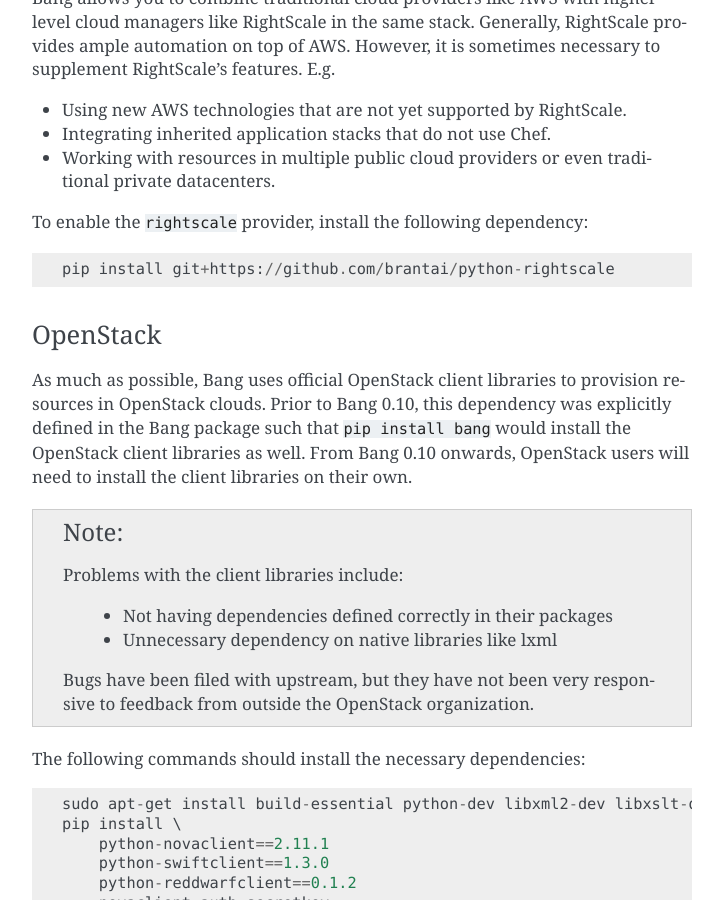
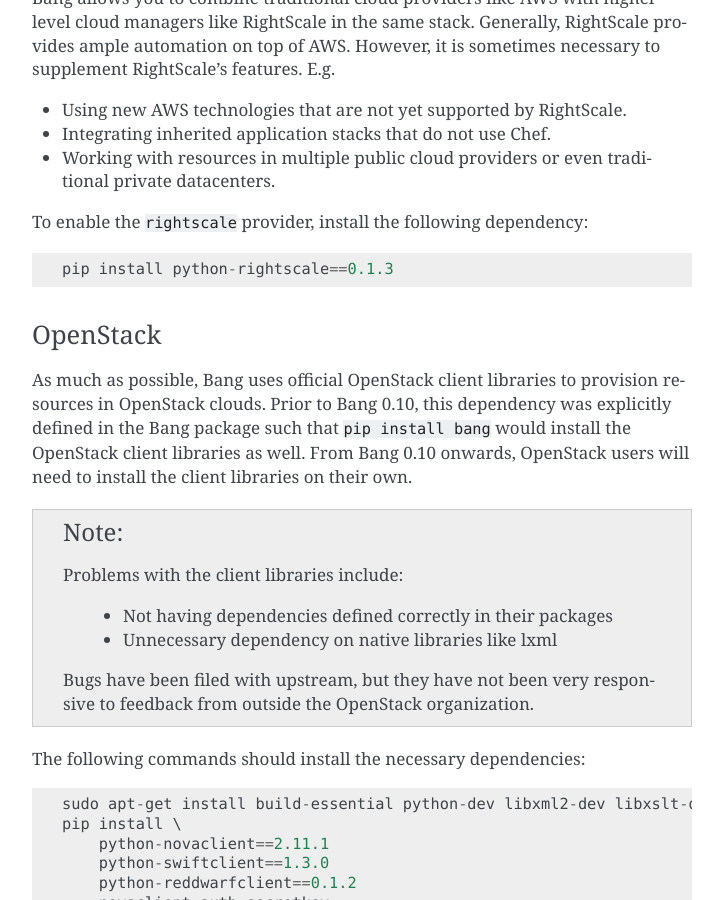
Before and after one commit to fr33jc/bang, a Sphinx documentation site: the page built from doc/installing.txt, in a window 1280 px wide and 900 px high, scrolled down 1520 px. Shown: the whole window, without its empty margins (388-1111 px from the left). Built offline with Sphinx 7.4.7, drawn with Linux system fonts in a browser that asks for light colours.

Commit message:
Update dependency to python-rightscale==0.1.3

```diff
--- a/doc/installing.txt
+++ b/doc/installing.txt
@@ -79,7 +79,7 @@
 To enable the ``rightscale`` provider, install the following
 dependency::
 
-    pip install git+https://github.com/brantai/python-rightscale
+    pip install python-rightscale==0.1.3
 
 
 .. _openstack-deps:
```
Also changed, not shown: 1 other file.
